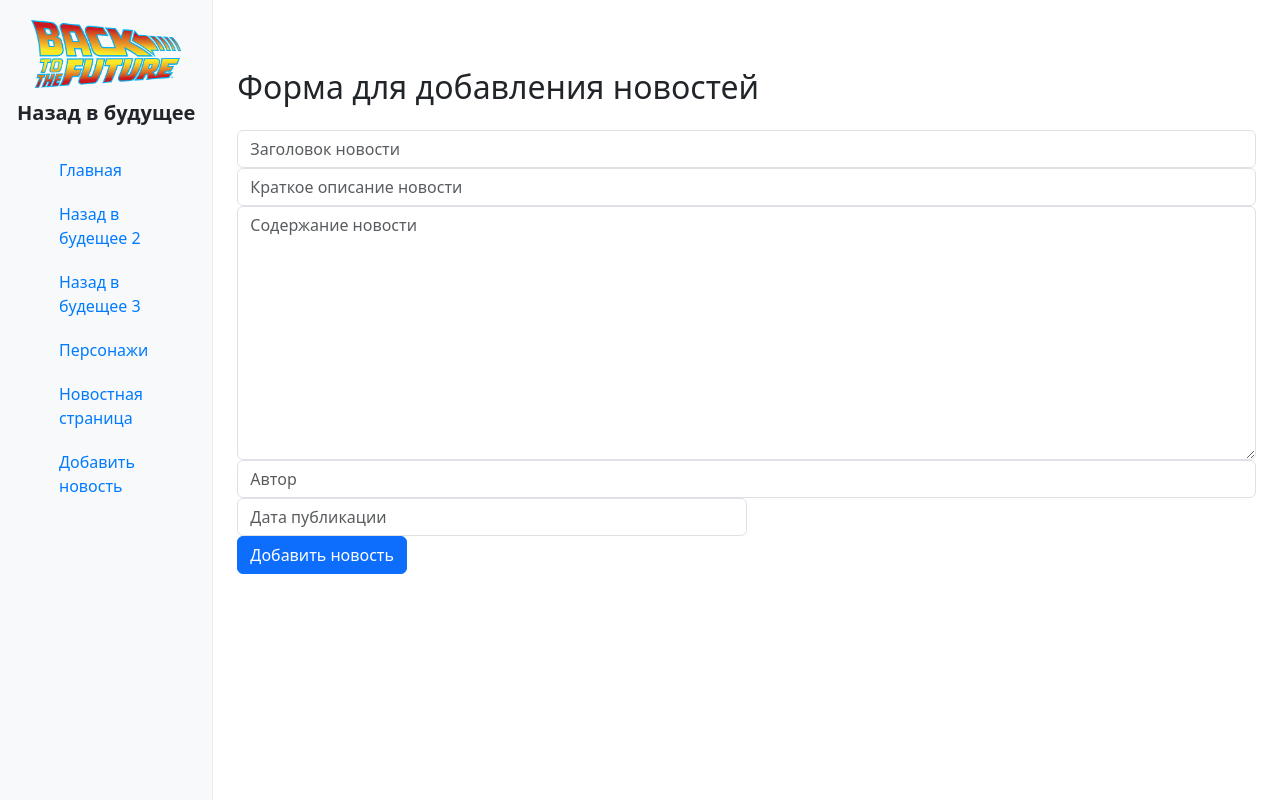
After one commit to gmsviderski/Django, a Django app: page /news/create_news in a window 1280 px wide. The commit adds this page. Run offline with Django 5.2, Linux system fonts and the light colour scheme.

Commit message:
add_news

```diff
--- a/BackToFuture/main/templates/main/layoute.html
+++ b/BackToFuture/main/templates/main/layoute.html
@@ -26,6 +26,7 @@
                     <li><a href="{% url 'part3' %}">Назад в будещее 3</a></li>
                     <li><a href="{% url 'personage' %}">Персонажи</a></li>
                     <li><a href="{% url 'news_home' %}">Новостная страница</a></li>
+                    <li><a href="{% url 'add_news' %}">Добавить новость</a></li>
                 </ul>
             </aside>
             <main class="col-md-9 col-lg-10">
--- /dev/null
+++ b/BackToFuture/news/forms.py
@@ -0,0 +1,14 @@
+from .models import News_post
+from django.forms import ModelForm, TextInput, DateTimeInput, Textarea
+
+class News_postForm(ModelForm):
+	class Meta:
+		model = News_post
+		fields = ['title', 'short_description', 'text', 'pub_date', 'author']
+		widgets = {
+			'title': TextInput(attrs={'class': 'form-control', 'placeholder': 'Заголовок новости'}),
+			'short_description': TextInput(attrs={'class': 'form-control', 'placeholder': 'Краткое описание новости'}),
+			'text': Textarea(attrs={'class': 'form-control', 'placeholder': 'Содержание новости'}),
+			'pub_date': DateTimeInput(attrs={'class': 'form-control', 'placeholder': 'Дата публикации'}),
+			'author': TextInput(attrs={'class': 'form-control', 'placeholder': 'Автор'})
+		}
--- /dev/null
+++ b/BackToFuture/news/templates/news/add_new_post.html
@@ -0,0 +1,37 @@
+{% extends 'main/layoute.html' %}
+
+{% block title %}
+    <title>Добавление новостей</title>
+
+{% endblock %}
+
+{% block content %}
+
+<div class="container mt-5">
+    <h2 class="mb-4">Форма для добавления новостей</h2>
+        <form method="post">
+		 {% csrf_token %}
+        <div class="form-group">
+
+            {{ form.title }}
+        </div>
+        <div class="form-group">
+            {{ form.short_description }}
+        </div>
+        <div class="form-group">
+            {{ form.text }}
+        </div>
+        <div class="form-group">
+            {{ form.author }}
+        </div>
+        <div class="form-row">
+            <div class="form-group col-md-6">
+                {{ form.pub_date }}
+            </div>
+        </div>
+        <button type="submit" class="btn btn-primary">Добавить новость</button>
+    </form>
+    <p>{{error}}</p>
+</div>
+
+{% endblock %}
--- a/BackToFuture/news/urls.py
+++ b/BackToFuture/news/urls.py
@@ -2,5 +2,6 @@ from django.urls import path
 from .import views
 
 urlpatterns = [
-    path('', views.home, name='news_home')
+    path('', views.home, name='news_home'),
+    path('create_news', views.create_news, name='add_news')
 ]
--- a/BackToFuture/news/views.py
+++ b/BackToFuture/news/views.py
@@ -1,7 +1,20 @@
-from django.shortcuts import render
+from django.shortcuts import render, redirect
 from .models import News_post
+from .forms import News_postForm
 
 # Create your views here.
 def home(request):
     news = News_post.objects.all()
     return render(request, 'news/news.html', {'news':news})
+
+def create_news(request):
+    error = ''
+    if request.method == 'POST':
+        form = News_postForm(request.POST)  # Сюда сохранится информация от пользователя.
+        if form.is_valid():
+            form.save()
+            return redirect('news_home')
+        else:
+            error = "Данные были заполнены некорректно"
+    form = News_postForm()
+    return render(request, 'news/add_new_post.html', {'form': form, 'error': error})
```
Also changed, not shown: BackToFuture/news/templates/news/news.html (+4 -5 lines).
